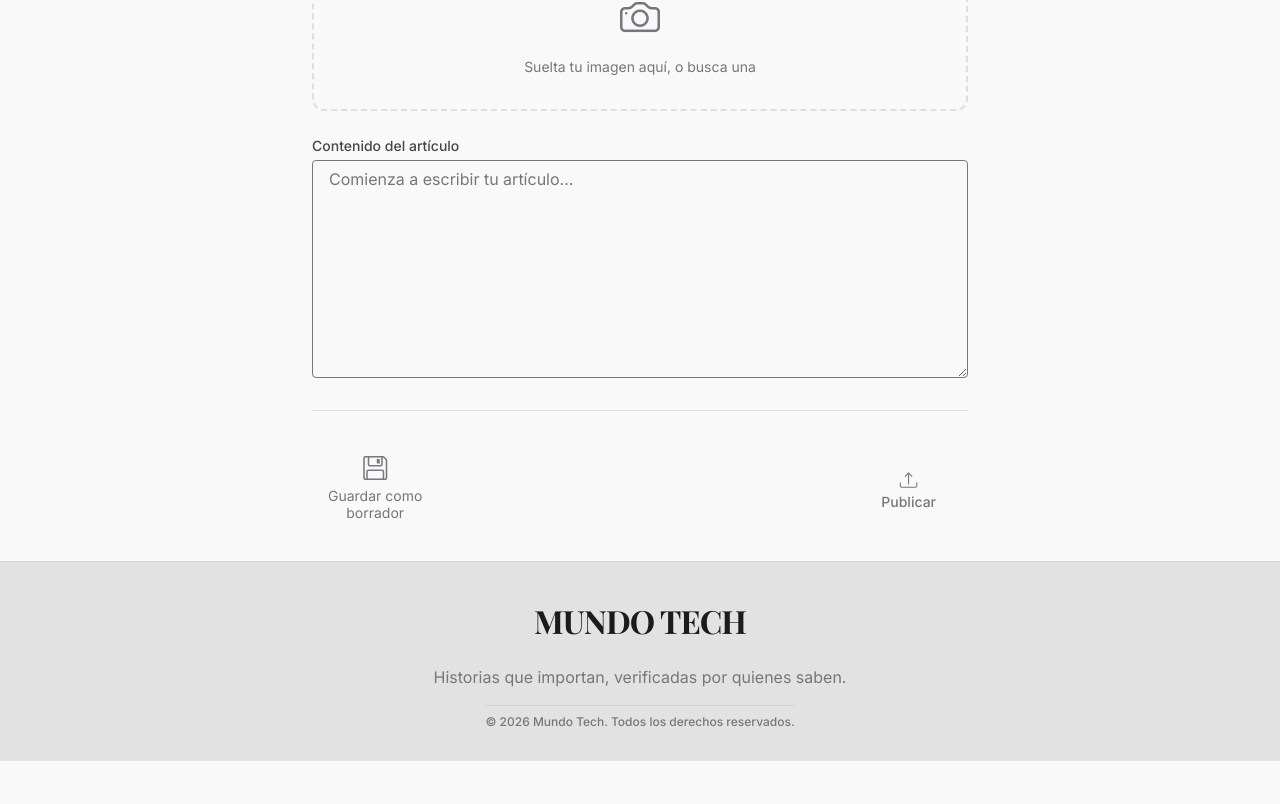
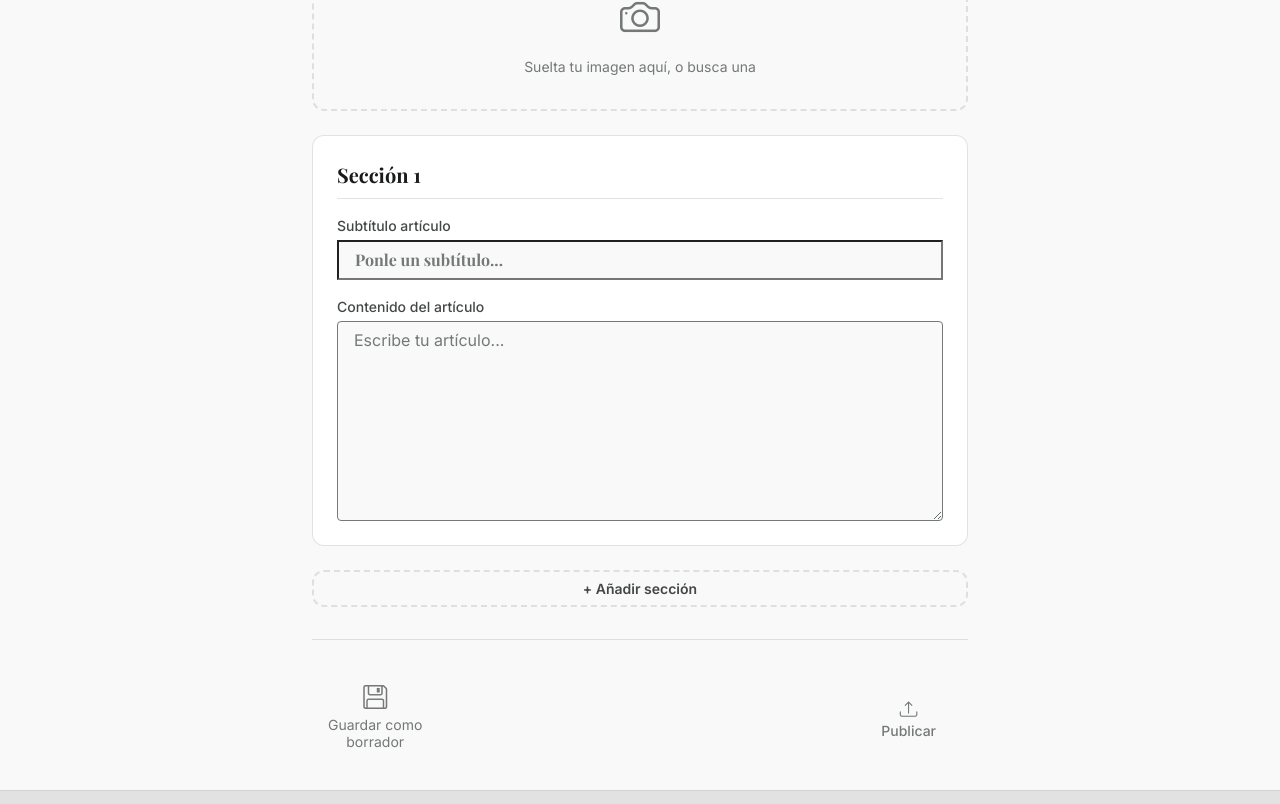
Before and after one commit to FactoriaF5-MundoTech-Team2/PeriodicoTeam2-frontend, a React (Vite) app: page /test-form in a window 1280 px wide. Shown: the part 366-1170 px from the top of the page. Before the commit the page ends 1127 px from the top, so only its background shows below. Built offline with nearby package versions, Linux system fonts and the light colour scheme; no server answers; a web font is replaced by a local one.

Commit message:
add: article detail page

```diff
--- a/src/features/articles/components/ArticleForm/ArticleForm.jsx
+++ b/src/features/articles/components/ArticleForm/ArticleForm.jsx
@@ -1,115 +1,139 @@
-import { useState, useRef, useEffect } from "react"
-import { useNavigate, useParams } from "react-router-dom"
-import DraftButton from "../DraftButton/DraftButton"
-import PublishButton from "../PublishButton/PublishButton"
-import Modal from "../../../../components/Modal/Modal"
-import "./ArticleForm.scss"
-import { useUser } from "../../../../context/UserContext"
-import * as articleService from "../../services/articleService"
-import api from "../../../../api"
+import { useState, useRef, useEffect } from "react";
+import { useNavigate, useParams } from "react-router-dom";
+import DraftButton from "../DraftButton/DraftButton";
+import PublishButton from "../PublishButton/PublishButton";
+import Modal from "../../../../components/Modal/Modal";
+import "./ArticleForm.scss";
+import { useUser } from "../../../../context/UserContext";
+import * as articleService from "../../services/articleService";
+import api from "../../../../api";
 
 const ArticleForm = () => {
-  const { id } = useParams()
-  const isEditing = !!id
+  const { id } = useParams();
+  const isEditing = !!id;
   const [form, setForm] = useState({
     title: "",
-    content: "",
     image: null,
-  })
-  const [loading, setLoading] = useState(false)
-  const [showModal, setShowModal] = useState(false)
-  const [toast, setToast] = useState("")
-  const fileInputRef = useRef(null)
-  const { currentUser } = useUser()
-  const navigate = useNavigate()
+    sections: [{ subtitle: "", content: "" }],
+  });
+  const [loading, setLoading] = useState(false);
+  const [showModal, setShowModal] = useState(false);
+  const [toast, setToast] = useState("");
+  const fileInputRef = useRef(null);
+  const { currentUser } = useUser();
+  const navigate = useNavigate();
 
   useEffect(() => {
-    if (!isEditing) return
+    if (!isEditing) return;
     const fetchArticle = async () => {
       try {
-        const res = await api.get(`/articles/${id}`)
+        const res = await api.get(`/articles/${id}`);
         setForm({
           title: res.data.title,
-          content: res.data.content,
+          sections: JSON.parse(
+            res.data.content || '[{"subtitle":"","content":""}]',
+          ),
           image: null,
-        })
+        });
       } catch (err) {
-        console.error(err)
+        console.error(err);
       }
-    }
-    fetchArticle()
-  }, [id])
+    };
+    fetchArticle();
+  }, [id]);
 
   const handleChange = (e) => {
-    setForm((prev) => ({ ...prev, [e.target.name]: e.target.value }))
-  }
+    setForm((prev) => ({ ...prev, [e.target.name]: e.target.value }));
+  };
 
-  const handleImageClick = () => fileInputRef.current?.click()
+  const handleImageClick = () => fileInputRef.current?.click();
 
   const handleImageChange = (e) => {
-    const file = e.target.files[0]
-    if (file) setForm((prev) => ({ ...prev, image: file }))
-  }
+    const file = e.target.files[0];
+    if (file) setForm((prev) => ({ ...prev, image: file }));
+  };
 
   const handleDraft = async () => {
-    setLoading(true)
+    setLoading(true);
     try {
       const body = {
         title: form.title,
-        content: form.content,
+        content: JSON.stringify(form.sections),
         publishDate: new Date().toISOString().split("T")[0],
         authorId: currentUser?.id,
-      }
-      let article
+      };
+      let article;
       if (isEditing) {
-        article = await articleService.updateArticle(id, body, currentUser?.id)
+        article = await articleService.updateArticle(id, body, currentUser?.id);
       } else {
-        article = await articleService.createArticle(body)
+        article = await articleService.createArticle(body);
       }
       if (form.image) {
-        await articleService.uploadImage(article.id, form.image)
+        await articleService.uploadImage(article.id, form.image);
       }
-      setToast("Borrador guardado correctamente")
-      setTimeout(() => navigate('/author'), 2000)
+      setToast("Borrador guardado correctamente");
+      setTimeout(() => navigate("/author"), 2000);
     } catch (err) {
-      console.error(err)
+      console.error(err);
     } finally {
-      setLoading(false)
+      setLoading(false);
     }
-  }
+  };
 
   const handleConfirmPublish = async () => {
-    setShowModal(false)
-    setLoading(true)
+    setShowModal(false);
+    setLoading(true);
     try {
       const body = {
         title: form.title,
-        content: form.content,
+        content: JSON.stringify(form.sections), // ← serializa el array
         publishDate: new Date().toISOString().split("T")[0],
         authorId: currentUser?.id,
-      }
-      let article
+      };
+      let article;
       if (isEditing) {
-        article = await articleService.updateArticle(id, body, currentUser?.id)
+        article = await articleService.updateArticle(id, body, currentUser?.id);
       } else {
-        article = await articleService.createArticle(body)
+        article = await articleService.createArticle(body);
       }
       if (form.image) {
-        await articleService.uploadImage(article.id, form.image)
+        await articleService.uploadImage(article.id, form.image);
       }
-      await articleService.submitForReview(article.id, currentUser?.id)
-      navigate('/author')
+      await articleService.submitForReview(article.id, currentUser?.id);
+      navigate("/author");
     } catch (err) {
-      console.error(err)
+      console.error(err);
     } finally {
-      setLoading(false)
+      setLoading(false);
     }
-  }
+  };
+
+  const addSection = () => {
+    setForm((prev) => ({
+      ...prev,
+      sections: [...prev.sections, { subtitle: "", content: "" }],
+    }));
+  };
+
+  const updateSection = (index, field, value) => {
+    setForm((prev) => {
+      const sections = [...prev.sections];
+      sections[index] = { ...sections[index], [field]: value };
+      return { ...prev, sections };
+    });
+  };
+
+  const removeSection = (index) => {
+    setForm((prev) => ({
+      ...prev,
+      sections: prev.sections.filter((_, i) => i !== index),
+    }));
+  };
 
   return (
     <div className="ArticleForm">
       <h1 className="ArticleForm__title">
-        {isEditing ? 'Editar artículo' : 'Nuevo artículo'}
+        {isEditing ? "Editar artículo" : "Nuevo artículo"}
       </h1>
 
       {toast && (
@@ -129,7 +153,9 @@ const ArticleForm = () => {
 
       <form className="ArticleForm__form">
         <div className="ArticleForm__field">
-          <label htmlFor="title" className="title__label">Título del artículo</label>
+          <label htmlFor="title" className="title__label">
+            Título del artículo
+          </label>
           <input
             id="title"
             name="title"
@@ -151,7 +177,11 @@ const ArticleForm = () => {
             onKeyDown={(e) => e.key === "Enter" && handleImageClick()}
           >
             <i className="bi bi-camera" aria-hidden="true"></i>
-            <p>{form.image ? form.image.name : "Suelta tu imagen aquí, o busca una"}</p>
+            <p>
+              {form.image
+                ? form.image.name
+                : "Suelta tu imagen aquí, o busca una"}
+            </p>
             <input
               ref={fileInputRef}
               type="file"
@@ -162,18 +192,57 @@ const ArticleForm = () => {
           </div>
         </div>
 
+        {form.sections.map((section, index) => (
+          <div key={index} className="ArticleForm__section">
+            <h3 className="ArticleForm__sectionTitle">Sección {index + 1}</h3>
+
             <div className="ArticleForm__field">
-          <label htmlFor="content" className="title__label">Contenido del artículo</label>
+              <label>Subtítulo artículo</label>
+              <input
+                type="text"
+                name="subtitle"
+                value={section.subtitle}
+                onChange={(e) =>
+                  updateSection(index, "subtitle", e.target.value)
+                }
+                placeholder="Ponle un subtítulo..."
+                className="ArticleForm__input"
+              />
+            </div>
+
+            <div className="ArticleForm__field">
+              <label>Contenido del artículo</label>
               <textarea
-            id="content"
                 name="content"
-            value={form.content}
-            onChange={handleChange}
-            placeholder="Comienza a escribir tu artículo..."
-            rows={10}
+                value={section.content}
+                onChange={(e) =>
+                  updateSection(index, "content", e.target.value)
+                }
+                placeholder="Escribe tu artículo..."
+                rows={6}
                 className="content__textarea"
               />
             </div>
+
+            {form.sections.length > 1 && (
+              <button
+                type="button"
+                className="ArticleForm__removeSection"
+                onClick={() => removeSection(index)}
+              >
+                Eliminar sección
+              </button>
+            )}
+          </div>
+        ))}
+
+        <button
+          type="button"
+          className="ArticleForm__addSection"
+          onClick={addSection}
+        >
+          + Añadir sección
+        </button>
       </form>
 
       <hr className="ArticleForm__divider" />
@@ -183,7 +252,7 @@ const ArticleForm = () => {
         <PublishButton onClick={() => setShowModal(true)} disabled={loading} />
       </div>
     </div>
-  )
-}
+  );
+};
 
-export default ArticleForm
+export default ArticleForm;
--- a/src/features/articles/components/ArticleForm/ArticleForm.scss
+++ b/src/features/articles/components/ArticleForm/ArticleForm.scss
@@ -34,7 +34,7 @@
 
     input,
     textarea {
-      padding:$spacing-sm $spacing-md;
+      padding: $spacing-sm $spacing-md;
       font-family: $font-secondary;
       font-size: $font-size-base;
       color: $color-text-primary;
@@ -97,7 +97,6 @@
     }
   }
 
-
   &__divider {
     border: none;
     border-top: 1px solid $outline-button;
@@ -132,6 +131,60 @@
     z-index: 999;
     box-shadow: $shadow-mobile;
   }
+
+  &__section {
+    display: flex;
+    flex-direction: column;
+    gap: $spacing-md;
+    padding: $spacing-lg;
+    border: 1px solid $outline-button;
+    border-radius: $border-radius;
+    background: $background-card;
+  }
+
+  &__sectionTitle {
+    font-family: $font-primary;
+    font-size: $font-size-lg;
+    color: $color-text-primary;
+    padding-bottom: $spacing-sm;
+    border-bottom: 1px solid $outline-button;
+  }
+
+  &__addSection {
+    width: 100%;
+    padding: $spacing-sm $spacing-md;
+    border: 2px dashed $outline-button;
+    border-radius: $border-radius;
+    background: transparent;
+    color: $color-text-secondary;
+    font-family: $font-secondary;
+    font-size: $font-size-sm;
+    font-weight: 600;
+    cursor: pointer;
+    transition: all 0.2s;
+
+    &:hover {
+      border-color: $color-text-primary;
+      color: $color-text-primary;
+    }
+  }
+
+  &__removeSection {
+    align-self: flex-end;
+    background: none;
+    border: 1px solid $red;
+    border-radius: $border-radius-sm;
+    color: $red;
+    padding: $spacing-xs $spacing-sm;
+    font-size: $font-size-sm;
+    cursor: pointer;
+    transition: all 0.2s;
+
+    &:hover {
+      background: $red;
+      color: $color-background;
+    }
+  }
 }
 
 .content__textarea {
--- /dev/null
+++ b/src/features/articles/pages/ArticleDetail/ArticleDetail.jsx
@@ -0,0 +1,108 @@
+import { useEffect, useState } from 'react'
+import { useParams, useNavigate } from 'react-router-dom'
+import { useUser } from '../../../../context/UserContext'
+import * as articleService from '../../services/articleService'
+import Modal from '../../../../components/Modal/Modal'
+import './ArticleDetail.scss'
+import RejectButton from '../../components/RejectButton/RejectButton'
+import ApproveButton from '../../components/ApproveButton/ApproveButton'
+
+const API_BASE = import.meta.env.VITE_API_URL.replace('/api/v1', '')
+
+const ArticleDetail = () => {
+  const { id } = useParams()
+  const navigate = useNavigate()
+  const { currentUser, hasRole } = useUser()
+  const [article, setArticle] = useState(null)
+  const [sections, setSections] = useState([])
+  const [loading, setLoading] = useState(true)
+  const [modal, setModal] = useState(null) // 'approve' | 'reject' | null
+
+  useEffect(() => {
+    const fetch = async () => {
+      try {
+        const data = await articleService.getArticleById(id)
+        setArticle(data)
+        try {
+          setSections(JSON.parse(data.content))
+        } catch {
+          setSections([{ subtitle: '', content: data.content }])
+        }
+      } catch (err) {
+        console.error(err)
+      } finally {
+        setLoading(false)
+      }
+    }
+    fetch()
+  }, [id])
+
+  const handleApprove = async () => {
+    await articleService.approveArticle(id, currentUser.id)
+    setModal(null)
+    navigate('/manager')
+  }
+
+  const handleReject = async () => {
+    await articleService.rejectArticle(id, currentUser.id)
+    setModal(null)
+    navigate('/manager')
+  }
+
+  if (loading) return <p>Cargando...</p>
+  if (!article) return <p>Artículo no encontrado.</p>
+
+  return (
+    <div className="ArticleDetail">
+      {modal === 'approve' && (
+        <Modal
+          message="¿Confirmas que quieres publicar este artículo?"
+          onConfirm={handleApprove}
+          onCancel={() => setModal(null)}
+        />
+      )}
+      {modal === 'reject' && (
+        <Modal
+          message="¿Confirmas que quieres rechazar este artículo? Volverá a estado borrador."
+          onConfirm={handleReject}
+          onCancel={() => setModal(null)}
+        />
+      )}
+
+      {article.imageUrl && (
+        <div className="ArticleDetail__cover">
+          <img src={`${API_BASE}${article.imageUrl}`} alt={article.title} />
+        </div>
+      )}
+
+      <div className="ArticleDetail__body">
+        <div className="ArticleDetail__meta">
+          <span className="ArticleDetail__author">{article.authorName}</span>
+          <time>{new Date(article.publishDate).toLocaleDateString('es-ES', {
+            year: 'numeric', month: 'long', day: 'numeric'
+          })}</time>
+        </div>
+
+        <h1 className="ArticleDetail__title">{article.title}</h1>
+
+        {sections.map((section, index) => (
+          <div key={index} className="ArticleDetail__section">
+            {section.subtitle && (
+              <h2 className="ArticleDetail__subtitle">{section.subtitle}</h2>
+            )}
+            <p className="ArticleDetail__content">{section.content}</p>
+          </div>
+        ))}
+
+        {hasRole('MANAGER') && article.status === 'IN_REVIEW' && (
+          <div className="ArticleDetail__actions">
+            <RejectButton onClick={() => setModal('reject')}/>
+            <ApproveButton onClick={() => setModal('approve')}/>
+          </div>
+        )}
+      </div>
+    </div>
+  )
+}
+
+export default ArticleDetail
--- a/src/routes/AppRoutes.jsx
+++ b/src/routes/AppRoutes.jsx
@@ -3,7 +3,7 @@ import App from '../App'
 import AuthorHome from '../features/articles/pages/AuthorHome/AuthorHome'
 import ManagerHome from '../features/articles/pages/ManagerHome/ManagerHome'
 import CreateArticle from '../features/articles/pages/CreateArticle'
-import ArticleDetail from '../features/articles/pages/ArticleDetail'
+import ArticleDetail from '../features/articles/pages/ArticleDetail/ArticleDetail'
 import ProfilePage from '../features/users/pages/ProfilePage/ProfilePage'
 import RegisterPage from '../features/users/pages/RegisterPage/RegisterPage'
 import LoginPage from '../features/users/pages/LoginPage/LoginPage'
```
Also changed, not shown: src/features/articles/pages/ArticleDetail.jsx (deleted, +0 -9 lines), src/features/articles/pages/ArticleDetail/ArticleDetail.scss (added). Lines whose indentation alone changed are shown as unchanged.
